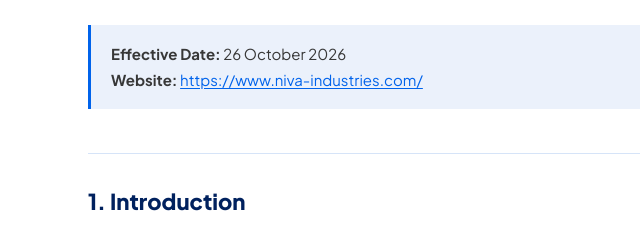
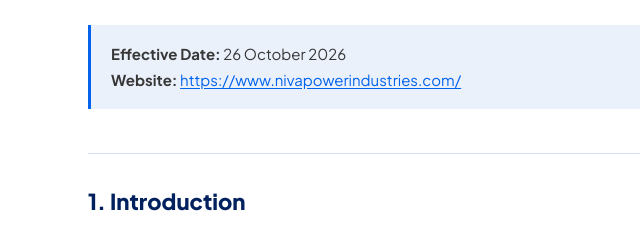
Before and after one commit to Vidhi-2110/NIVA-Industries, a website: page niva-industries-website/cookie-policy.html in a window 1280 px wide. Shown: the part 400-634 px from the top of the page, 142-782 px from the left. Drawn offline with Linux system fonts and the light colour scheme.

Commit message:
Policy pages: point website URL to https://www.nivapowerindustries.com/
Replaces the old https://www.niva-industries.com/ link (href and text, 2 per page) on the
privacy, terms and cookie policy pages. The inquiry@niva-industries.com email is unchanged
pending verification.

Co-Authored-By: Claude Sonnet 5.5 <noreply@anthropic.com>

```diff
--- a/niva-industries-website/cookie-policy.html
+++ b/niva-industries-website/cookie-policy.html
@@ -137,7 +137,7 @@
         <article class="legal-content">
           <p class="legal-meta">
             <strong>Effective Date:</strong> 26 October 2026<br>
-            <strong>Website:</strong> <a href="https://www.niva-industries.com/" target="_blank" rel="noopener noreferrer">https://www.niva-industries.com/</a>
+            <strong>Website:</strong> <a href="https://www.nivapowerindustries.com/" target="_blank" rel="noopener noreferrer">https://www.nivapowerindustries.com/</a>
           </p>
 
           <h2>1. Introduction</h2>
@@ -219,7 +219,7 @@
               <strong>Email:</strong> <a href="mailto:nivaindustries14@gmail.com">nivaindustries14@gmail.com</a><br>
               <strong>Email:</strong> <a href="mailto:inquiry@niva-industries.com">inquiry@niva-industries.com</a><br>
               <strong>Telephone:</strong> <a href="tel:+919725666393">+91 97256 66393</a> / <a href="tel:+919187806175">+91 91878 06175</a><br>
-              <strong>Website:</strong> <a href="https://www.niva-industries.com/" target="_blank" rel="noopener noreferrer">https://www.niva-industries.com/</a>
+              <strong>Website:</strong> <a href="https://www.nivapowerindustries.com/" target="_blank" rel="noopener noreferrer">https://www.nivapowerindustries.com/</a>
             </p>
           </div>
 
```
Also changed, not shown: niva-industries-website/privacy-policy.html (+2 -2 lines), niva-industries-website/terms-and-conditions.html (+2 -2 lines).
